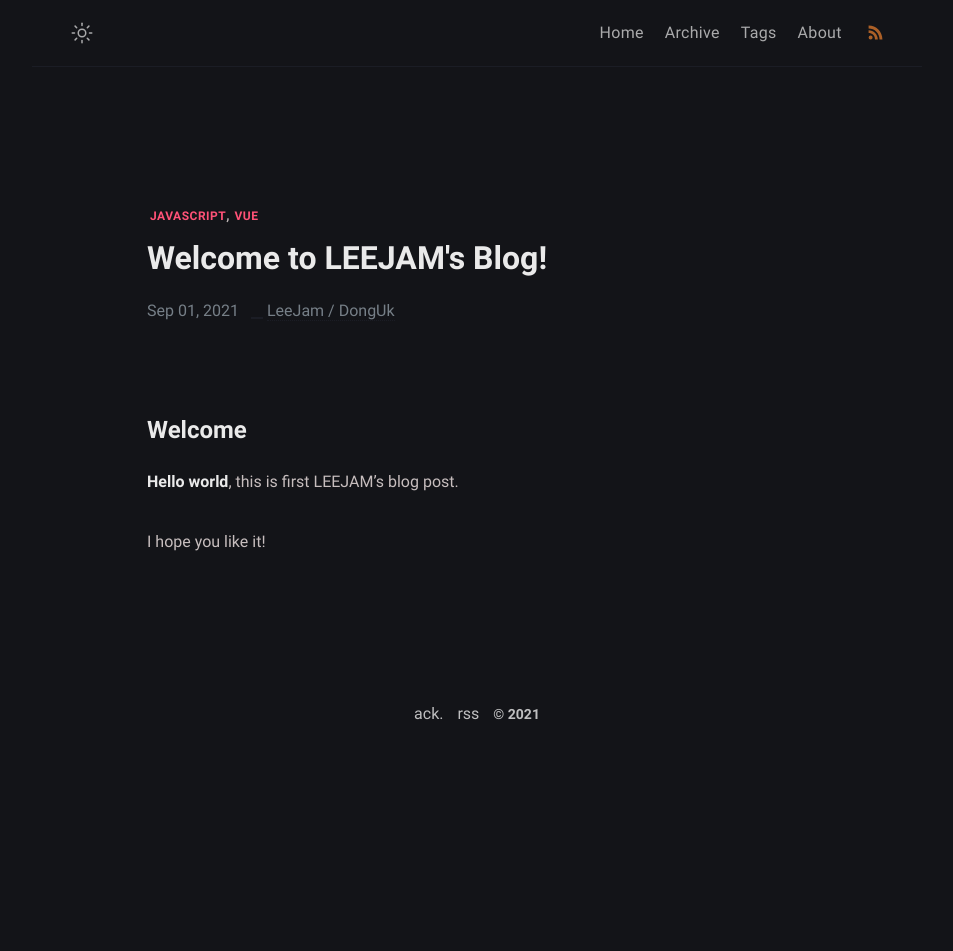
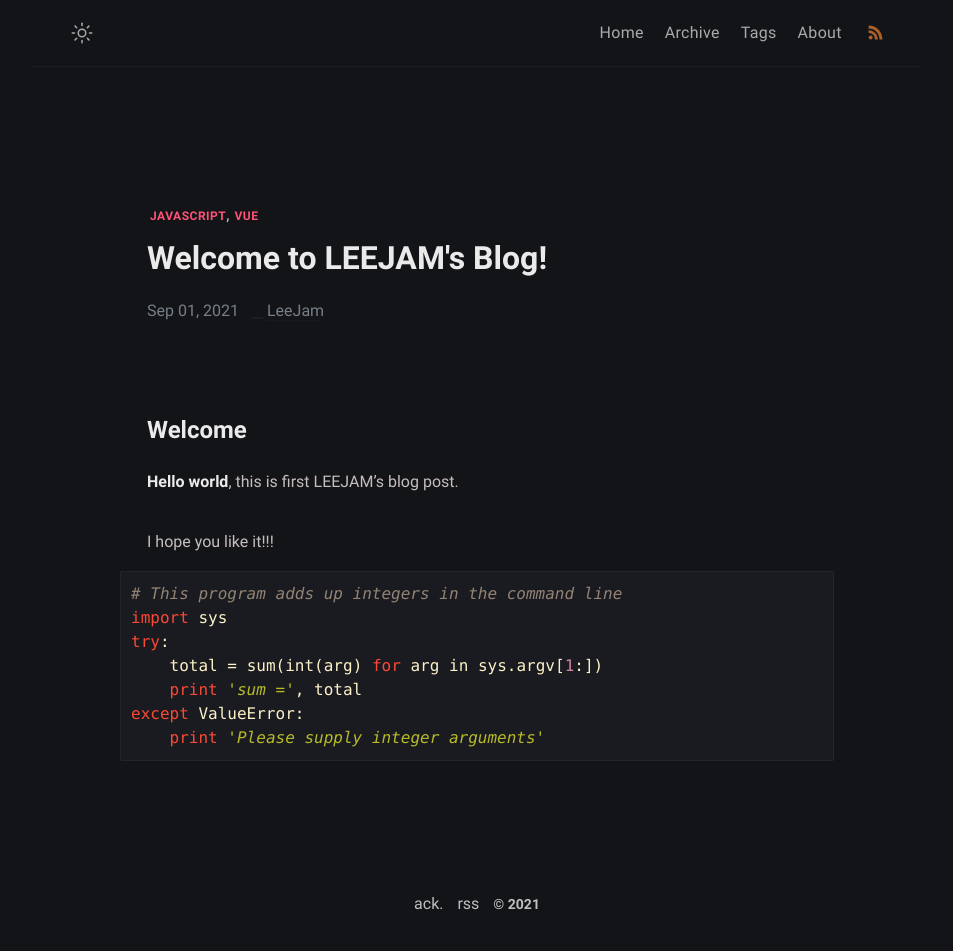
Before and after one commit to LeeJams/LeeJams.github.io, a Jekyll site: the page built from _posts/2021-09-01-first.md, in a window 1280 px wide. Shown: the whole page, without its empty margins (163-1116 px from the left). Built offline with Jekyll 4.4.1, drawn with Linux system fonts in a browser that asks for light colours; before the commit the page ends 900 px from its top, so only the background shows below that.

Commit message:
update about / post page

````diff
--- a/_layouts/post.html
+++ b/_layouts/post.html
@@ -3,7 +3,7 @@ layout: compress
 ---
 
 <!DOCTYPE html>
-<html lang="{{ page.lang | default: site.lang | default: "en" }}">
+<html lang="{{ page.lang | default: site.lang | default: " en" }}">
 
 {% include header.html %}
 
@@ -39,8 +39,8 @@ layout: compress
             {% assign tags = page.tags %}
             <span itemprop="keywords">
               {% for tag in tags %}
-              <a class="tag"
-                href="/tags/#{{tag | downcase | slugify}}">{{tag | upcase }}</a>{% unless forloop.last %},{% endunless %}
+              <a class="tag" href="/tags/#{{tag | downcase | slugify}}">{{tag | upcase }}</a>{% unless forloop.last
+              %},{% endunless %}
               {% endfor %}
             </span>
           </div>
@@ -52,12 +52,14 @@ layout: compress
               {{ page.date | date: "%b %d, %Y" }}
             </time>
             <span itemprop="author" itemscope itemtype="https://schema.org/Person">
-              <span itemprop="name">{{ site.author.name }}</span>
+              <span itemprop="name">{% if page.author %}{{ page.author }}{% else %}{{ site.author.name }}{% endif
+                %}</span>
             </span>
             <time hidden datetime="{{ page.modified | date_to_xmlschema }}" itemprop="dateModified">
               {{ page.date | date: "%b %d, %Y" }}
             </time>
-            <span hidden itemprop="publisher" itemtype="Person">{{ site.author.name }}</span>
+            <span hidden itemprop="publisher" itemtype="Person">{% if page.author %}{{ page.author }}{% else %}{{
+              site.author.name }}{% endif %}</span>
             <span hidden itemprop="image">{{ page.image }}</span>
             <span hidden itemprop="mainEntityOfPage">{{ page.excerpt }}</span>
           </div>
@@ -75,16 +77,16 @@ layout: compress
       </article>
 
       {% if page.comments %}
-        {% include comments.html %}
+      {% include comments.html %}
       {% endif %}
 
     </main>
 
     {% if page.modified %}
-      <small class="post-updated-at">updated_at {{page.modified | date: "%d-%m-%Y"}}</small>
+    <small class="post-updated-at">updated_at {{page.modified | date: "%d-%m-%Y"}}</small>
     {% endif %}
     {% if page.next or page.previous %}
-      {% include navigation.html %}
+    {% include navigation.html %}
     {% endif %}
 
     {% include footer.html %}
--- a/_posts/2021-09-01-first.md
+++ b/_posts/2021-09-01-first.md
@@ -2,10 +2,21 @@
 layout: post
 title: "Welcome to LEEJAM's Blog!"
 tags: [javascript, vue]
+author: "LeeJam"
 ---
 
 # Welcome
 
 **Hello world**, this is first LEEJAM's blog post.
 
-I hope you like it!
+I hope you like it!!!
+
+```python
+# This program adds up integers in the command line
+import sys
+try:
+    total = sum(int(arg) for arg in sys.argv[1:])
+    print 'sum =', total
+except ValueError:
+    print 'Please supply integer arguments'
+```
````
Also changed, not shown: about.md (+12 -7 lines).
